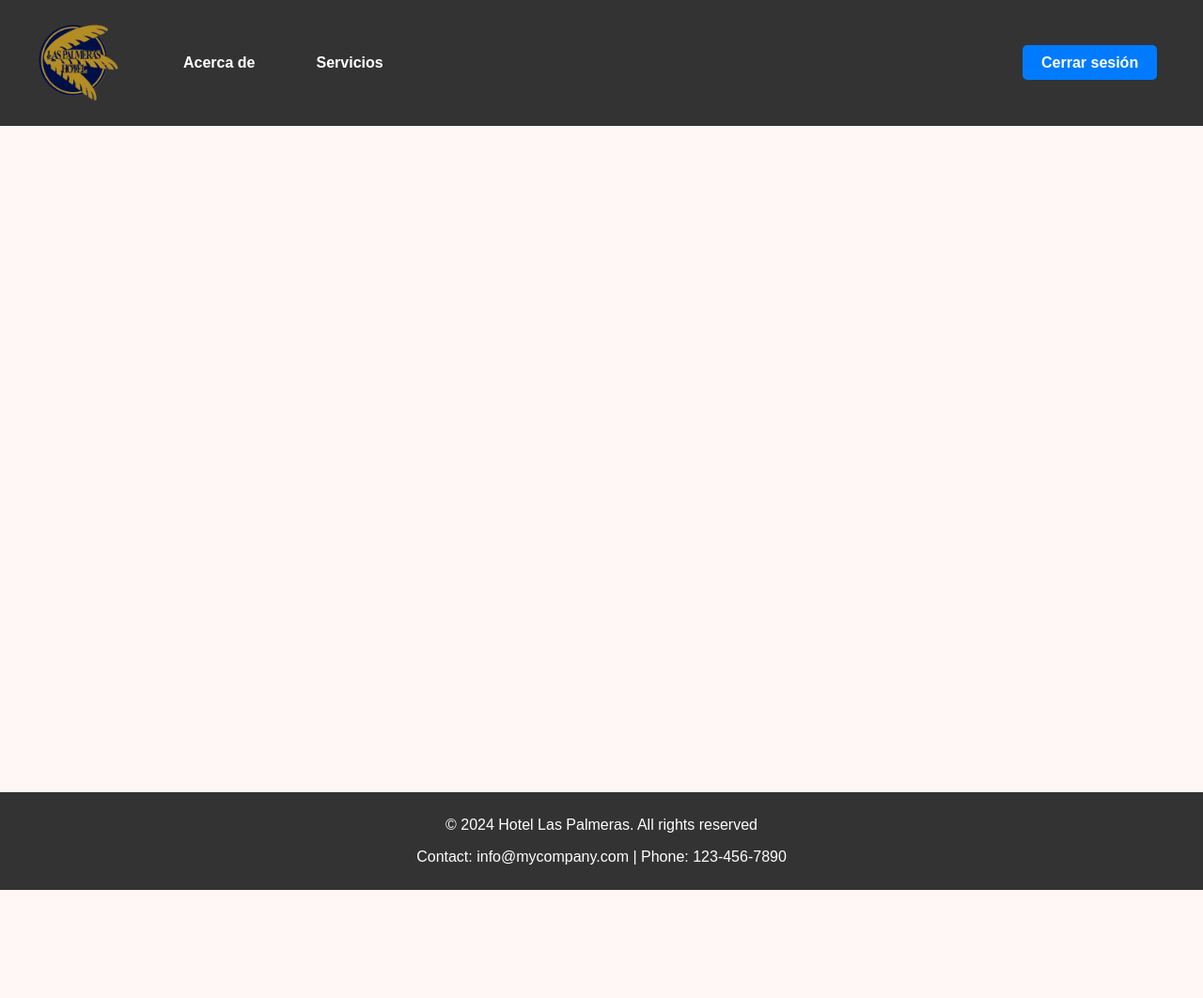
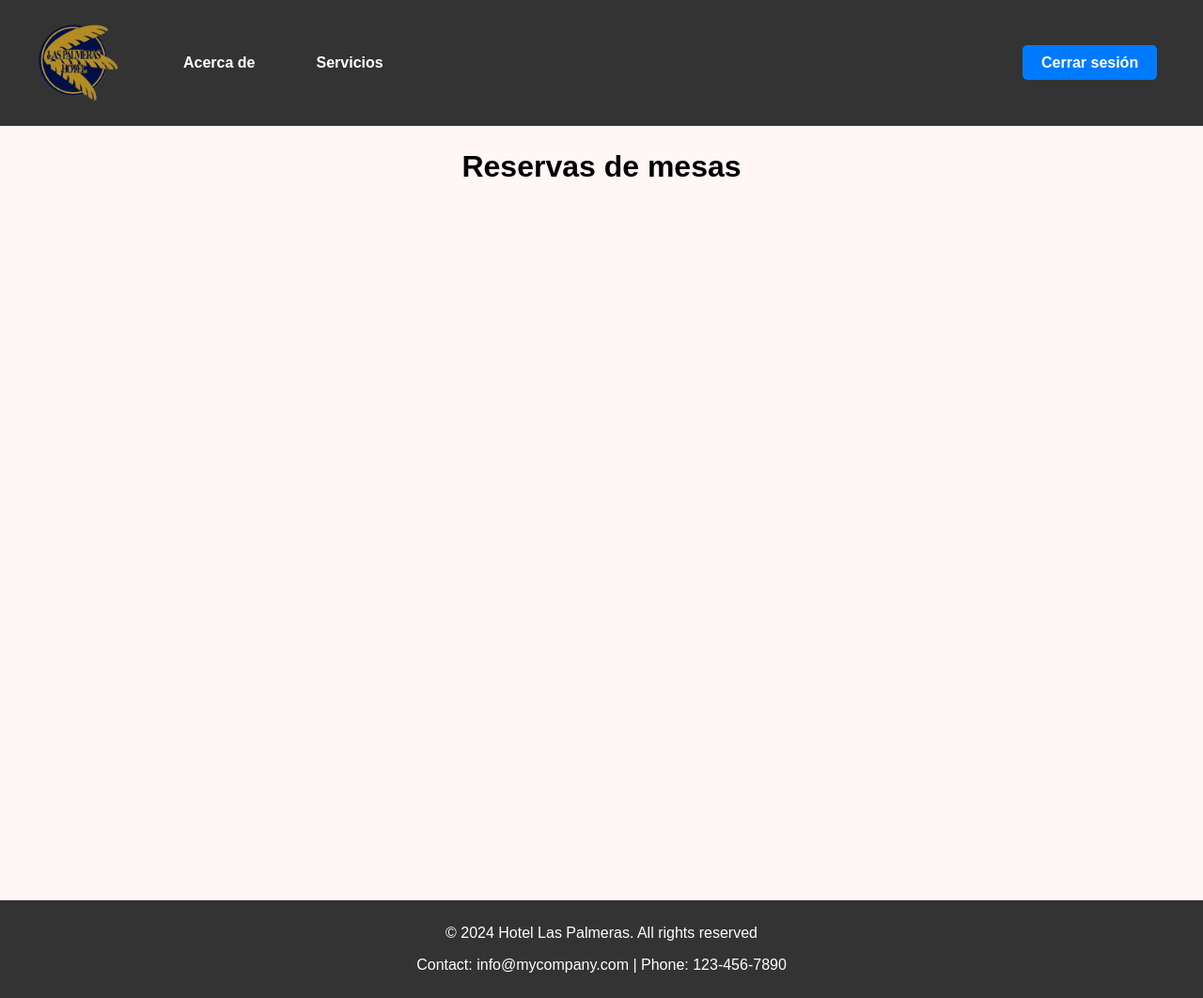
Before and after one commit to arnaums02/Joint-Project---Grup-B, a Django app: page /tableReservationHistory/ in a window 1280 px wide. Shown: the whole page at 94% size. Before the commit the page ends 947 px from the top, so only its background shows below. Run offline with Django 5.2, Linux system fonts and the light colour scheme; the visitor is signed in with stand-in values (Sample User, id 1); data that the repository does not hold is empty.

Commit message:
fix some problems

```diff
--- a/JointProject/templates/billDetails.html
+++ b/JointProject/templates/billDetails.html
@@ -13,7 +13,7 @@
             justify-content: flex-start;
             align-items: center;
             height: 100vh;
-            margin-top: 20px;
+            margin-top: 250px;
             margin-bottom: 20px;
         }
     </style>
--- a/JointProject/templates/info_reserve.html
+++ b/JointProject/templates/info_reserve.html
@@ -12,7 +12,7 @@
             justify-content: flex-start;
             align-items: center;
             height: 100vh;
-            margin-top: 20px;
+            margin-top: 250px;
             margin-bottom: 20px;
         }
     </style>
--- a/JointProject/templates/roomBookingDetails.html
+++ b/JointProject/templates/roomBookingDetails.html
@@ -7,13 +7,13 @@
         <title>Detalles de la reserva de la habitacion</title>
         <link rel="stylesheet" type="text/css" href="{% static 'css/show_tables.css' %}">
         <style>
-        .container {
+       .container {
             display: flex;
             flex-direction: column;
             justify-content: flex-start;
             align-items: center;
             height: 100vh;
-            margin-top: 20px;
+            margin-top: 250px;
             margin-bottom: 20px;
         }
         </style>
--- a/JointProject/templates/tableReservationHistory.html
+++ b/JointProject/templates/tableReservationHistory.html
@@ -7,13 +7,13 @@
         <title>Reservas de mesas</title>
         <link rel="stylesheet" type="text/css" href="{% static 'css/show_tables.css' %}">
         <style>
-        .container {
+       .container {
             display: flex;
             flex-direction: column;
             justify-content: flex-start;
             align-items: center;
             height: 100vh;
-            margin-top: 20px;
+            margin-top: 250px;
             margin-bottom: 20px;
         }
         .container li {
--- a/JointProject/views.py
+++ b/JointProject/views.py
@@ -149,12 +149,15 @@ def show_tables(request):
 
             if selected_date and selected_time:  # Verificar si ambos campos están completos
                 shift_wanted = get_shift_with_time(selected_time)
+                if shift_wanted is None:
+                    messages.error(request, "No hay turnos disponibles actualmente.")
 
-                # Obtener mesas disponibles y reservadas usando la función get_available_and reserved_tables.
-                available_tables, reserved_tables = get_available_and_reserved_tables(shift_wanted, selected_date)
+                else:
+                    # Obtener mesas disponibles y reservadas usando la función get_available_and reserved_tables.
+                    available_tables, reserved_tables = get_available_and_reserved_tables(shift_wanted, selected_date)
 
-                start_hour = selected_time.split("-")[0] + ":00"
-                date_format = selected_date.strftime("%d-%m-%Y")
+                    start_hour = selected_time.split("-")[0] + ":00"
+                    date_format = selected_date.strftime("%d-%m-%Y")
         else:
             messages.error(request, "Por favor assegurate de rellenar tanto fecha como hora para buscar.")
             return redirect('show_tables')
@@ -177,7 +180,7 @@ def get_shift_with_time(time): #The format of the param(time) is HH-HH
     try:
         return Shift.objects.get(shift=time)
     except Shift.DoesNotExist:
-        raise Http404("El turno seleccionado no existe.")
+        return None
 
 
 #@login_required(login_url='')
--- a/accounts/static/css/signIn.css
+++ b/accounts/static/css/signIn.css
@@ -47,7 +47,7 @@ body {
     border-radius: 5px;
     height: 2em;
     font-size: 1em;
-    background-color: #52e5c7;
+    background-color: #d0faef;
     cursor: pointer;
 }
 
@@ -63,7 +63,6 @@ body {
     background-size: cover;
     background-position: center;
     object-fit: cover;
-    filter: brightness(10%) opacity(0.1); /* Aplicar filtros a la imagen de fondo */
 }
 
 .user-image img {
```
Also changed, not shown: JointProject/templates/getAvailableRooms.html (+13 -0 lines), accounts/static/img/fondo.jpg.
